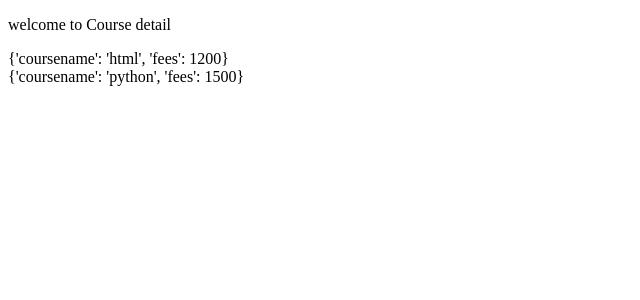
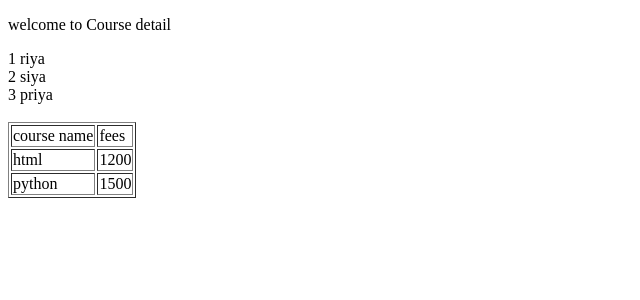
Before and after one commit to ghumaliyashruti2-lgtm/Django, a Django app: page / in a window 1280 px wide. Shown: the top 300 px of the page, without its empty margins (0-640 px from the left). Run offline with Django 5.2, Linux system fonts and the light colour scheme.

Commit message:
get data from dictionary

```diff
--- a/programs/templates/index.html
+++ b/programs/templates/index.html
@@ -10,11 +10,26 @@
     </head>
     <body>
         <p> welcome to Course detail </p>
-        {% for n in details %}
+        {% for n in name %}
         <div>
-            {{n}}
+            {{forloop.counter}} {{n}}
         </div>
         {% endfor %}
+        <br>
+        <div>
+            <table border="1">
+                <tr>
+                    <td> course name </td>
+                    <td> fees </td>
+                </tr>
+                {% for d in details %}
+                <tr>
+                    <td> {{d.coursename}} </td>
+                    <td> {{d.fees}} </td>
+                </tr>
+                {% endfor %}
+            </table>
+        </div>
 
     </body>
 </html>
```
